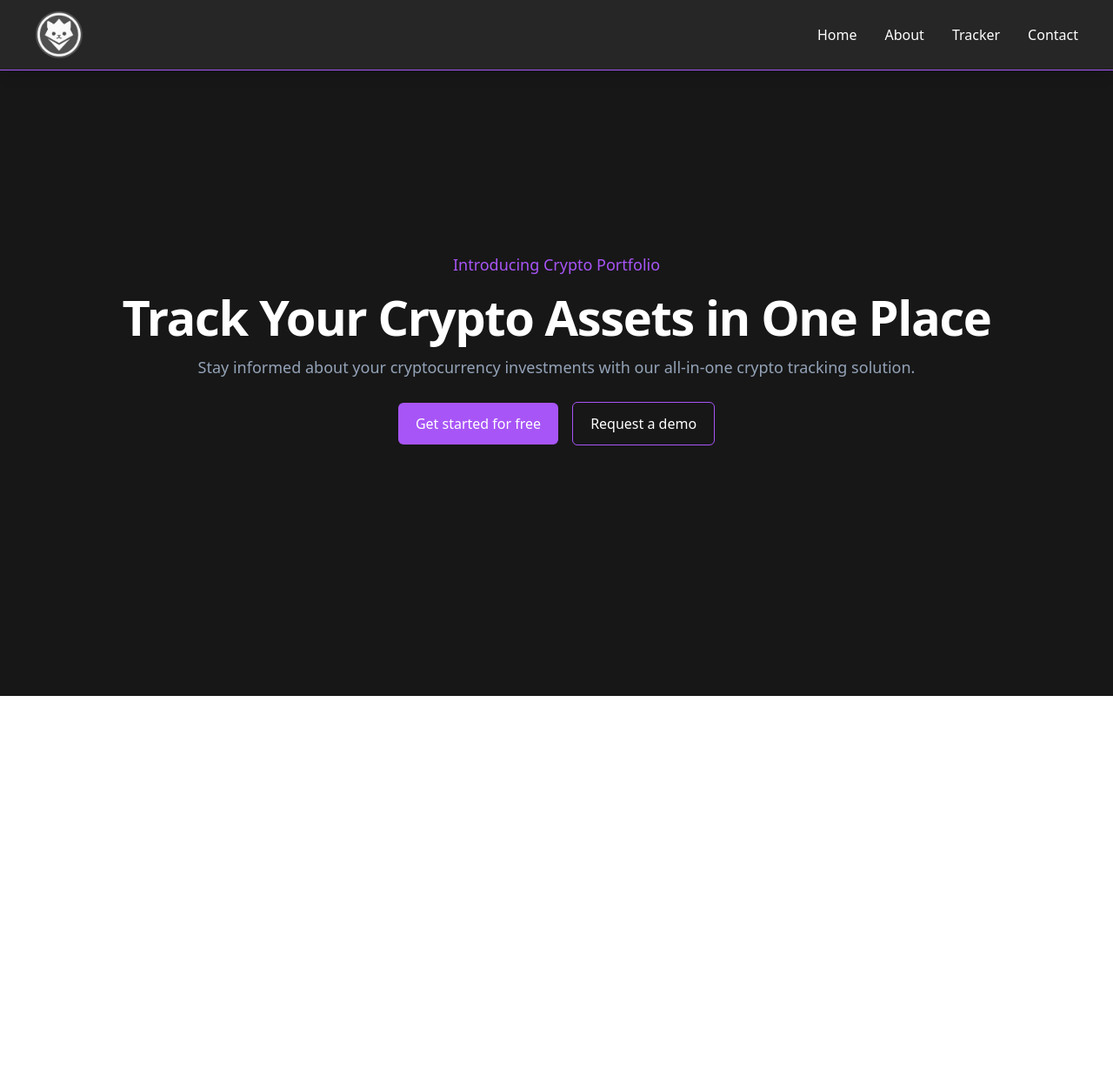
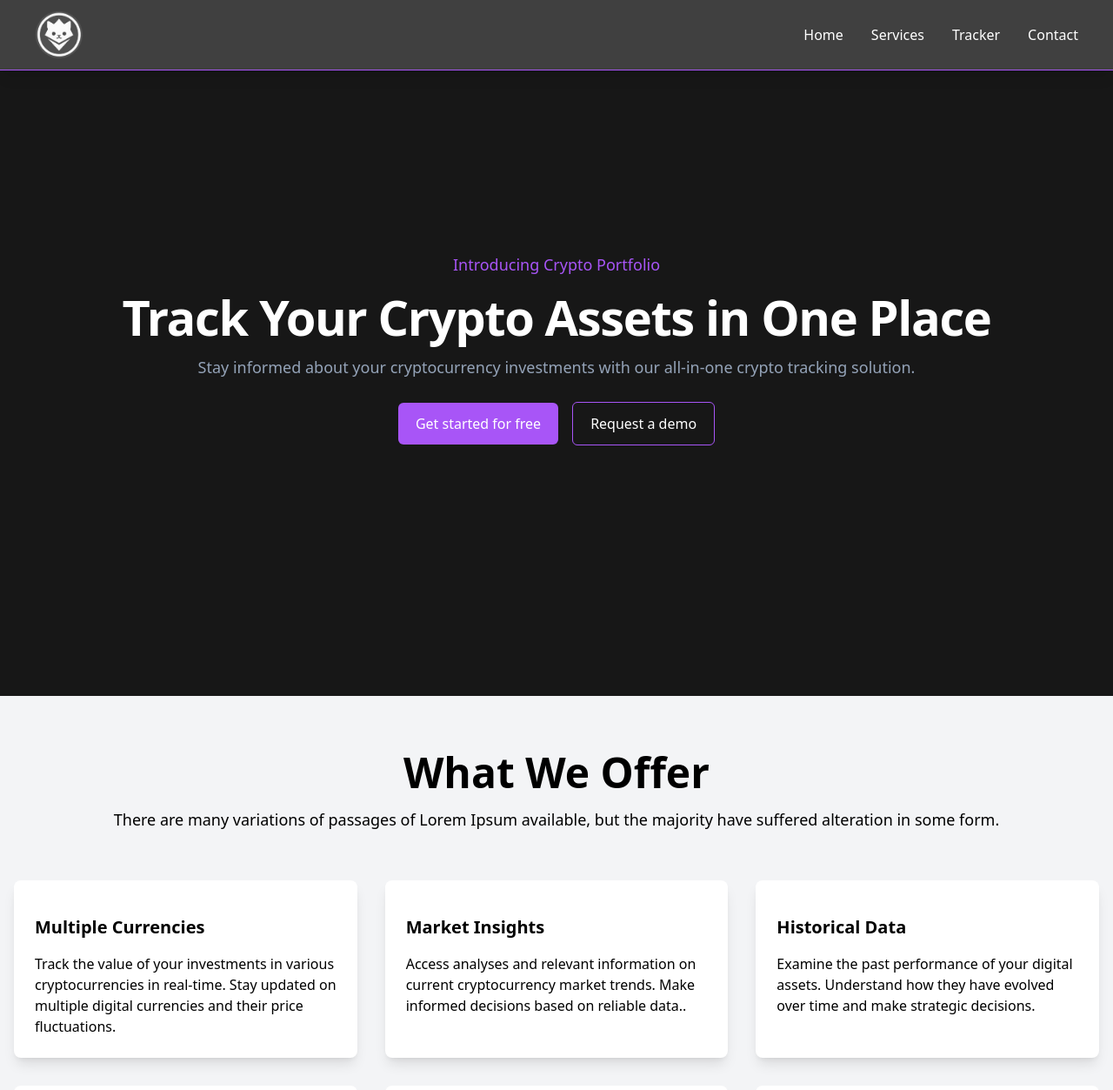
Before and after one commit to Joelarias1/cryptotracker-react, a React (Vite) app: page / in a window 1280 px wide. Shown: the top 1253 px of the page at 87% size. Before the commit the page ends 800 px from the top, so only its background shows below. Built offline with nearby package versions, Linux system fonts and the light colour scheme; the HTML template or start-up script is replaced by a standard one.

Commit message:
Footer add

```diff
--- a/index.html
+++ b/index.html
@@ -1,13 +1,19 @@
-<!doctype html>
+<!DOCTYPE html>
 <html lang="en">
   <head>
     <meta charset="UTF-8" />
     <link rel="icon" type="image/svg+xml" href="/vite.svg" />
     <meta name="viewport" content="width=device-width, initial-scale=1.0" />
     <script src="https://cdn.tailwindcss.com"></script>
-    <script type="module" src="https://unpkg.com/ionicons@5.5.2/dist/ionicons/ionicons.esm.js"></script>
-    <script nomodule src="https://unpkg.com/ionicons@5.5.2/dist/ionicons/ionicons.js"></script>
-    <title>Vite + React</title>
+    <script
+      type="module"
+      src="https://unpkg.com/ionicons@7.1.0/dist/ionicons/ionicons.esm.js"
+    ></script>
+    <script
+      nomodule
+      src="https://unpkg.com/ionicons@7.1.0/dist/ionicons/ionicons.js"
+    ></script>
+    <title>CryptoTracker App</title>
   </head>
   <body>
     <div id="root"></div>
--- a/src/App.jsx
+++ b/src/App.jsx
@@ -1,12 +1,20 @@
+import AboutUs from "./components/AboutUs";
+import BigCard from "./components/BigCard";
+import Footer from "./components/Footer";
 import Header from "./components/Header";
 import Navbar from "./components/Navbar";
 
+
+
 function App() {
   return(
-    <>
+    <div className="bg-neutral-900">
       <Navbar/>
       <Header/>
-    </>
+      <BigCard/>
+      <AboutUs/>
+      <Footer/>
+    </div>
   );
 }
 
--- /dev/null
+++ b/src/components/AboutUs.jsx
@@ -0,0 +1,72 @@
+
+
+const AboutUs = () => {
+  return (
+    <main className="py-12 bg-gray-100">
+      <div className="container mx-auto">
+        <div className="text-center py-4">
+          <h2 className="text-3xl sm:text-4xl md:text-5xl font-bold text-dark mb-4">
+            What We Offer
+          </h2>
+          <p className="text-lg text-body-color">
+            There are many variations of passages of Lorem Ipsum available, but
+            the majority have suffered alteration in some form.
+          </p>
+        </div>
+        <div className="mt-10 grid grid-cols-1 md:grid-cols-2 lg:grid-cols-3 gap-8 mx-4">
+          <ServiceCard
+            title="Multiple Currencies"
+            details="Track the value of your investments in various cryptocurrencies in real-time. Stay updated on multiple digital currencies and their price fluctuations."
+            icon="logo-usd"
+            style={{fontSize:"32px"}}
+          />
+          <ServiceCard
+            title="Market Insights"
+            details="Access analyses and relevant information on current cryptocurrency market trends. Make informed decisions based on reliable data.."
+            icon="logo-bitcoin"
+            style={{fontSize:"32px"}}
+          />
+          <ServiceCard
+            title="Historical Data"
+            details="Examine the past performance of your digital assets. Understand how they have evolved over time and make strategic decisions."
+            icon="analytics"
+            style={{fontSize:"32px"}}
+          />
+          <ServiceCard
+            title="News and Updates"
+            details="Stay updated on the latest news and developments in the world of cryptocurrencies. Get relevant information and updates about your assets."
+            icon="newspaper"
+            style={{fontSize:"32px"}}
+          />
+          <ServiceCard
+            title="Web3 Compatible"
+            details="We enjoy working with discerning clients, people for whom quality, service, integrity & aesthetics matter."
+            icon="wallet"
+            style={{fontSize:"32px"}}
+          />
+          <ServiceCard
+            title="Crypto Currencies and DeFi"
+            details="We enjoy working with discerning clients, people for whom quality, service, integrity & aesthetics matter."
+            icon="logo-bitcoin"
+            style={{fontSize:"32px"}}
+
+          />
+        </div>
+      </div>
+    </main>
+  );
+};
+
+const ServiceCard = ({ icon, title, details, style }) => {
+  return (
+    <div className="bg-white p-6 rounded-lg shadow-lg hover:shadow-xl">
+      <div className="text-end">
+        <ion-icon name={icon} style={style}></ion-icon>
+      </div>
+      <h4 className="text-xl font-semibold text-dark my-4">{title}</h4>
+      <p className="text-body-color">{details}</p>
+    </div>
+  );
+};
+
+export default AboutUs;
--- /dev/null
+++ b/src/components/BigCard.jsx
@@ -0,0 +1,9 @@
+const BigCard = () => {
+  return (
+    <>
+
+    </>
+  );
+};
+
+export default BigCard;
--- /dev/null
+++ b/src/components/Footer.jsx
@@ -0,0 +1,108 @@
+import myLogo from '../assets/logo.png';
+
+
+const Footer = () => {
+  return (
+    <footer class="bg-white dark:bg-gray-900">
+      <div class="container px-6 py-12 mx-auto">
+        <div class="grid grid-cols-1 gap-6 sm:grid-cols-2 sm:gap-y-10 lg:grid-cols-4">
+          <div class="sm:col-span-2">
+            <h1 class="max-w-lg text-xl font-semibold tracking-tight text-gray-800 xl:text-2xl dark:text-white">
+              Subscribe our newsletter to get update.
+            </h1>
+
+            <div class="flex flex-col mx-auto mt-6 space-y-3 md:space-y-0 md:flex-row">
+              <input
+                id="email"
+                type="text"
+                class="px-4 py-2 text-gray-700 bg-white border rounded-md dark:bg-gray-900 dark:text-gray-300 dark:border-gray-600 focus:border-purple-400 dark:focus:border-purple-300 focus:outline-none"
+                placeholder="Email Address"
+              />
+
+              <button class="w-full px-6 py-2.5 text-sm font-medium tracking-wider text-white transition-colors duration-300 transform md:w-auto md:mx-4 focus:outline-none bg-purple-500 rounded-lg hover:bg-purple-300">
+                Subscribe
+              </button>
+            </div>
+          </div>
+
+          <section>
+            <p class="font-semibold text-gray-800 dark:text-white">
+              Quick Link
+            </p>
+
+            <div class="flex flex-col items-start mt-5 space-y-2">
+              <a
+                href="#"
+                class="text-gray-600 transition-colors duration-300 dark:text-gray-300 dark:hover:text-purple-400 hover:underline hover:text-purple-500"
+              >
+                Home
+              </a>
+              <a
+                href="#"
+                class="text-gray-600 transition-colors duration-300 dark:text-gray-300 dark:hover:text-purple-400 hover:underline hover:text-purple-500"
+              >
+                Tracker
+              </a>
+              <a
+                href="#"
+                class="text-gray-600 transition-colors duration-300 dark:text-gray-300 dark:hover:text-purple-400 hover:underline hover:text-purple-500"
+              >
+                Contact
+              </a>
+            </div>
+          </section>
+
+          <section>
+            <p class="font-semibold text-gray-800 dark:text-white">
+              Industries
+            </p>
+
+            <div class="flex flex-col items-start mt-5 space-y-2">
+              <a
+                href="#"
+                class="text-gray-600 transition-colors duration-300 dark:text-gray-300 dark:hover:text-purple-400 hover:underline hover:text-purple-500"
+              >
+                Crypto Currencies
+              </a>
+              <a
+                href="#"
+                class="text-gray-600 transition-colors duration-300 dark:text-gray-300 dark:hover:text-purple-400 hover:underline hover:text-purple-500"
+              >
+                Decentralized Finance <strong>(DeFi)</strong>
+              </a>
+              <a
+                href="#"
+                class="text-gray-600 transition-colors duration-300 dark:text-gray-300 dark:hover:text-purple-400 hover:underline hover:text-purple-500"
+              >
+                Finance
+              </a>
+            </div>
+          </section>
+        </div>
+
+        <hr class="my-6 border-gray-200 md:my-8 dark:border-gray-700" />
+
+        <sect class="flex items-center justify-between">
+          <a href="#">
+            <img
+              class="w-auto h-7"
+              src={myLogo}
+              alt="Logo of CryptoTracker"
+            />
+
+          </a>
+
+          <div class="flex -mx-2">
+            <a
+              href="#"
+              class="mx-2 text-gray-600 transition-colors duration-300 dark:text-gray-300 hover:text-blue-500 dark:hover:text-blue-400"
+              aria-label="Github"
+            ></a>
+          </div>
+        </sect>
+      </div>
+    </footer>
+  );
+};
+
+export default Footer;
--- a/src/components/Header.jsx
+++ b/src/components/Header.jsx
@@ -1,6 +1,6 @@
 const Header = () => {
   return (
-    <section className="py-24 flex items-center min-h-screen justify-center bg-neutral-900">
+    <section className="flex items-center min-h-screen justify-center bg-neutral-900">
       <div className="text-center w-full mx-auto">
         <div className="text-center">
           <p className="text-lg font-medium leading-8 text-purple-500">Introducing Crypto Portfolio</p>
--- a/src/components/Navbar.jsx
+++ b/src/components/Navbar.jsx
@@ -1,17 +1,18 @@
-import { useState } from "react";
-import myLogo from "../assets/logo.png";
+import { useState } from 'react';
+import myLogo from '../assets/logo.png';
+
 
 const Navbar = () => {
   let Links = [
-    { name: "Home", link: "/" },
-    { name: "About", link: "/" },
-    { name: "Tracker", link: "/" },
-    { name: "Contact", link: "/" },
+    { name: 'Home', link: '/' },
+    { name: 'Services', link: '/' },
+    { name: 'Tracker', link: '/' },
+    { name: 'Contact', link: '/' },
   ];
   let [open, setOpen] = useState(false);
 
   return (
-    <nav className="w-full fixed top-0 left-0 bg-neutral-800 shadow-lg border-b border-purple-500">
+    <nav className="w-full fixed top-0 left-0 bg-neutral-700 shadow-lg border-b border-purple-500 z-10">
       <div className="md:flex items-center justify-between py-3 md:px-10 px-7">
         <a className="logo flex items-center">
           <img src={myLogo} alt="Company Logo" className="h-14 w-14" />
@@ -21,12 +22,12 @@ const Navbar = () => {
           onClick={() => setOpen(!open)}
           className="text-3xl absolute right-8 top-6 cursor-pointer md:hidden text-white"
         >
-          <ion-icon name={open ? "close" : "menu"}></ion-icon>
+          <ion-icon name={open ? 'close' : 'menu'}></ion-icon>
         </div>
 
         <ul
-          className={`md:flex md:items-centerborder-b border-purple-500 md:pb-0 pb-12 absolute md:static bg-neutral-800 md:z-auto z-[-1] left-0 w-full md:w-auto md:pl-0 pl-9 transition-all duration-500 ease-in ${
-            open ? "top-20 border-b border-purple-500" : "top-[-490px] "
+          className={`md:flex md:items-center md:pb-0 pb-12 absolute md:static bg-neutral-700 left-0 w-full md:w-auto md:pl-0 pl-9 transition-all duration-500 ease-in ${
+            open ? 'top-20 border-b border-purple-500' : 'top-[-490px]'
           }`}
         >
           {Links.map((link) => (
```
